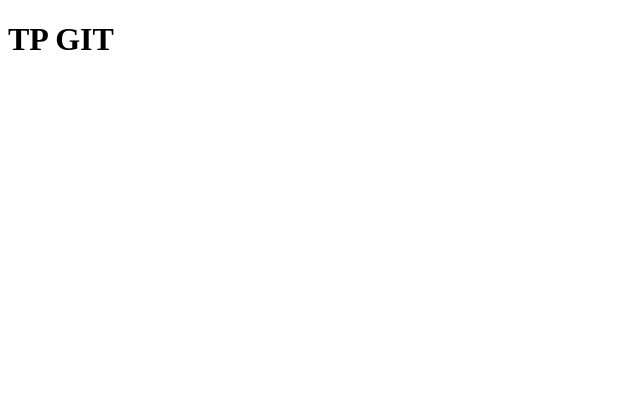
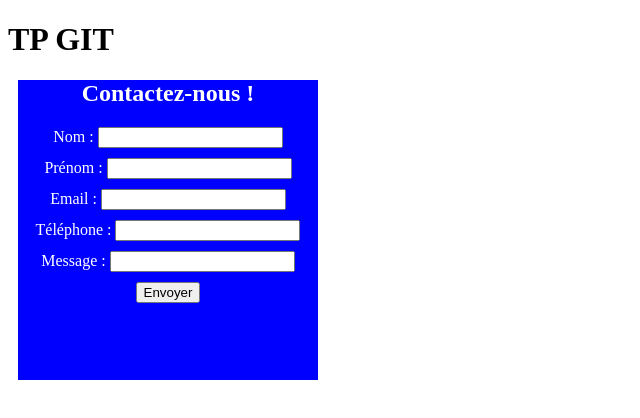
Before and after one commit to OussamaFatnassi/TPGITMDSv2, a plain HTML site: page index.html in a window 1280 px wide. Shown: the whole page, without its empty margins (0-640 px from the left). Drawn offline with Linux system fonts and the light colour scheme.

Commit message:
Modification du contact

```diff
--- a/index.html
+++ b/index.html
@@ -6,7 +6,46 @@
     <meta name="viewport" content="width=device-width, initial-scale=1.0">
     <title>TPGIT</title>
 </head>
+<style>
+    #contact{
+        text-align: center;
+        width: 300px;
+        height: 300px;
+        margin: 10px;
+        background-color: blue;
+        color: white;
+    }
+    .marges{
+        margin: 10px;
+    }
+</style>
 <body>
     <h1>TP GIT</h1>
+    <section id="contact">
+        <h2>Contactez-nous !</h2>
+        <form>
+            <div class="marges">
+            <label>Nom :</label>
+            <input type="text" id="nom"><br>
+        </div>
+        <div class="marges">
+            <label>Prénom :</label>
+            <input type="text" id="prenom"><br>
+        </div>
+            <label>Email :</label>
+            <input type="email" id="email"><br>
+        </div>
+            <div class="marges">
+            <label>Téléphone :</label>
+            <input type="text" id="telephone"><br>
+        </div>
+        <div class="marges">
+            <label>Message :</label>
+            <input type="text" id="message"><br>
+        </div>
+            <button type="submit" value="envoyer">Envoyer</button>
+        </form>
+
+    </section>
 </body>
 </html>
```
